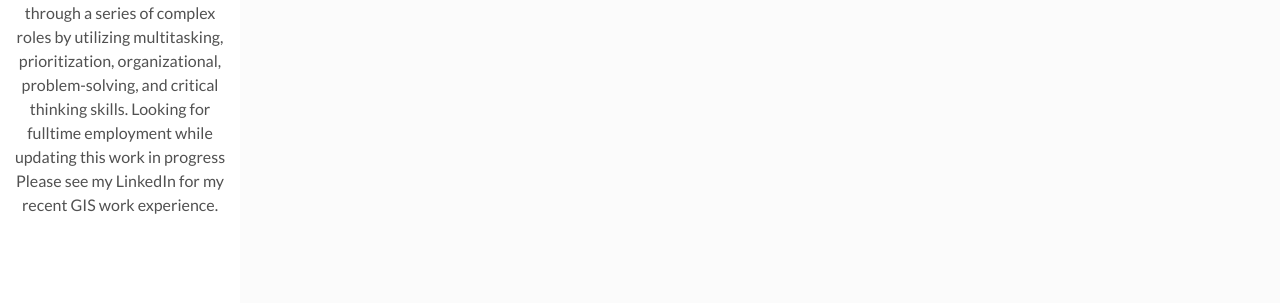
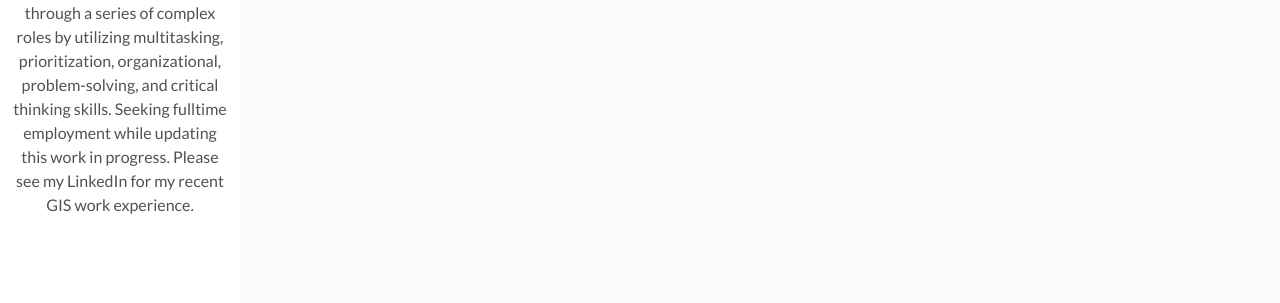
Before and after one commit to zach-tur/zach-tur.github.io, a Jekyll site: the page built from index.html, in a window 1280 px wide. Shown: the part 274-577 px from the top of the page. Built offline with Jekyll 4.4.1, drawn with Linux system fonts in a browser that asks for light colours; the list of posts is cut into pages by our own code; some of the changed text lies outside the part shown.

Commit message:
Update _config.yml

```diff
--- a/_config.yml
+++ b/_config.yml
@@ -11,9 +11,11 @@ author: Zach Turski # add your name
 author-img: zt-portrait.png # add your photo
 about-author: >
   GIS Technician
+
   Analytical and detail-oriented professional with 12+ years of diverse experience in progressing through a series of
   complex roles by utilizing multitasking, prioritization, organizational, problem-solving, and critical thinking skills.
-  Looking for fulltime employment while updating this work in progress
+
+  Seeking fulltime employment while updating this work in progress.
   Please see my LinkedIn for my recent GIS work experience.
 # social-twitter: # add your Twitter handle
 # social-facebook: # add your Facebook handle
```
